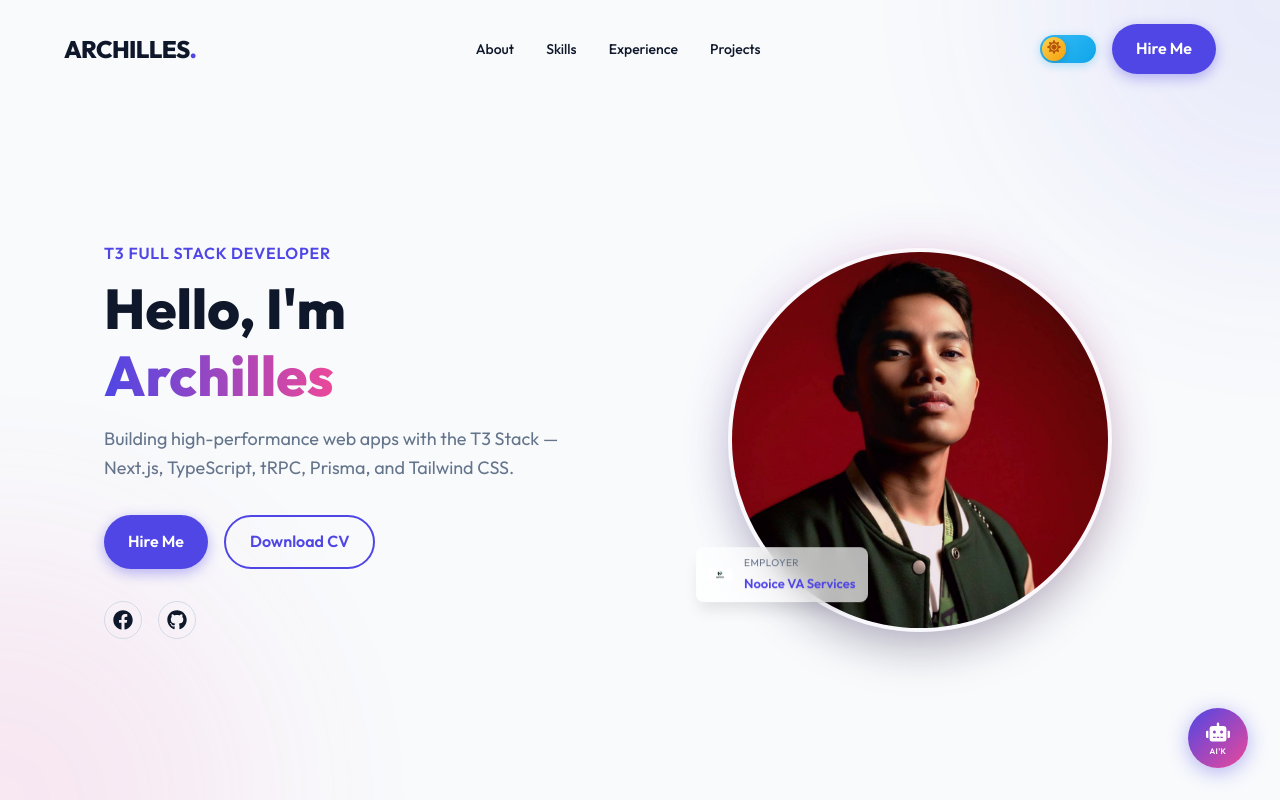
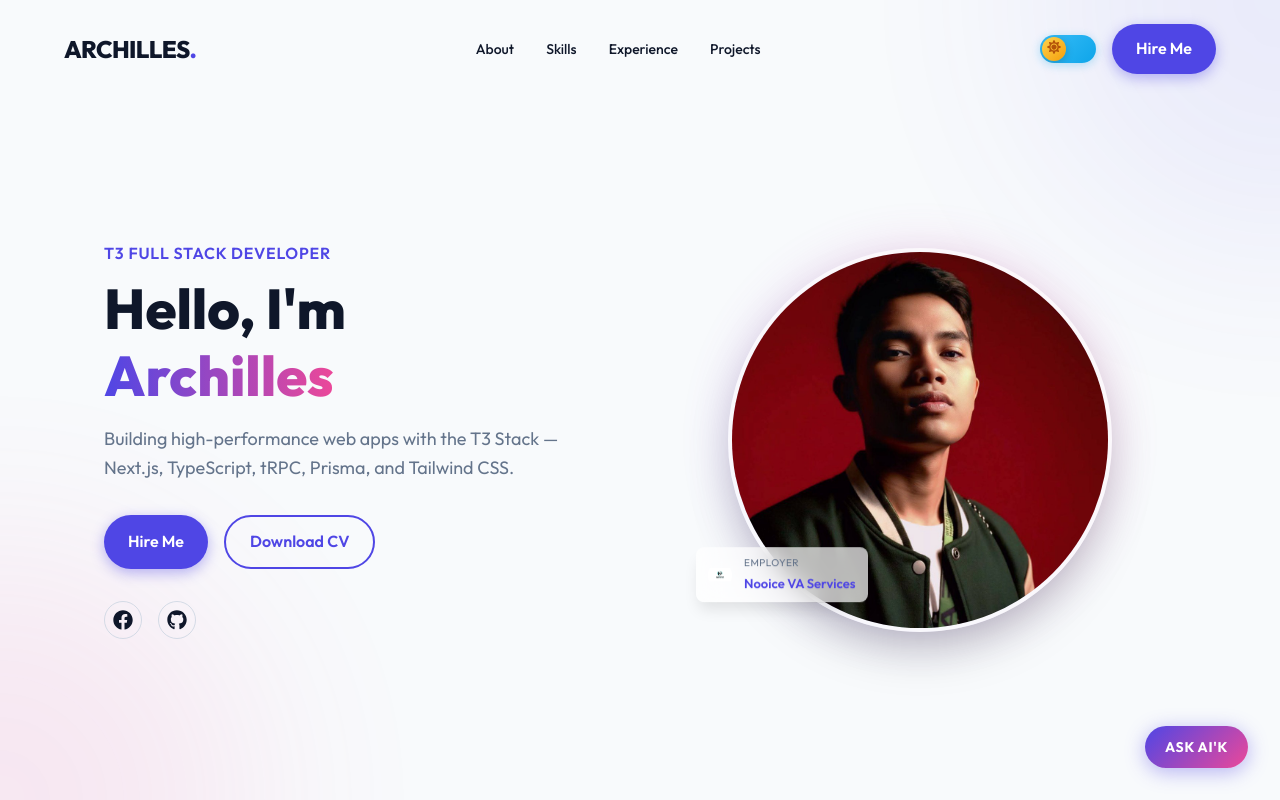
Before and after one commit to archillesdc-git/Archilles-Dela-Cruz-Resume, a Next.js app: page / in a window 1280 px wide. Shown: the top 800 px of the page. Built offline with nearby package versions, Linux system fonts and the light colour scheme.

Commit message:
Update AI button to ASK AI'K text only

```diff
--- a/src/components/AIAssistant.module.css
+++ b/src/components/AIAssistant.module.css
@@ -2,27 +2,22 @@
     position: fixed;
     bottom: 2rem;
     right: 2rem;
-    width: 60px;
-    height: 60px;
-    border-radius: 50%;
+    padding: 0.75rem 1.25rem;
+    border-radius: 9999px;
     background: linear-gradient(135deg, var(--primary), var(--secondary));
     color: white;
     border: none;
     display: flex;
-    flex-direction: column;
     align-items: center;
     justify-content: center;
-    font-size: 1.5rem;
     cursor: pointer;
     box-shadow: 0 4px 20px var(--primary-glow);
     z-index: 999;
-    gap: 0.125rem;
 }
 
 .buttonLabel {
-    font-size: 0.5rem;
-    font-weight: 600;
-    text-transform: uppercase;
+    font-size: 0.875rem;
+    font-weight: 700;
     letter-spacing: 0.05em;
 }
 
--- a/src/components/AIAssistant.tsx
+++ b/src/components/AIAssistant.tsx
@@ -320,8 +320,7 @@ export default function AIAssistant() {
                 animate={{ opacity: isOpen ? 0 : 1, y: isOpen ? 20 : 0 }}
                 style={{ pointerEvents: isOpen ? 'none' : 'auto' }}
             >
-                <FaRobot />
-                <span className={styles.buttonLabel}>AI'k</span>
+                <span className={styles.buttonLabel}>ASK AI'K</span>
             </motion.button>
 
             <AnimatePresence>
```
